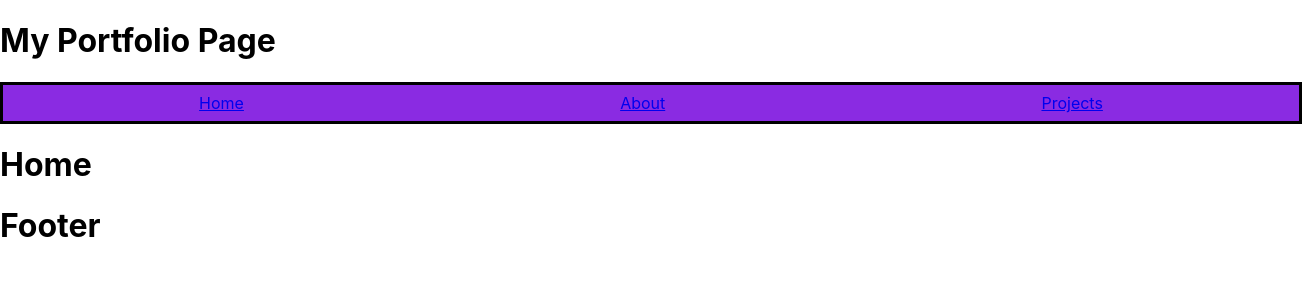
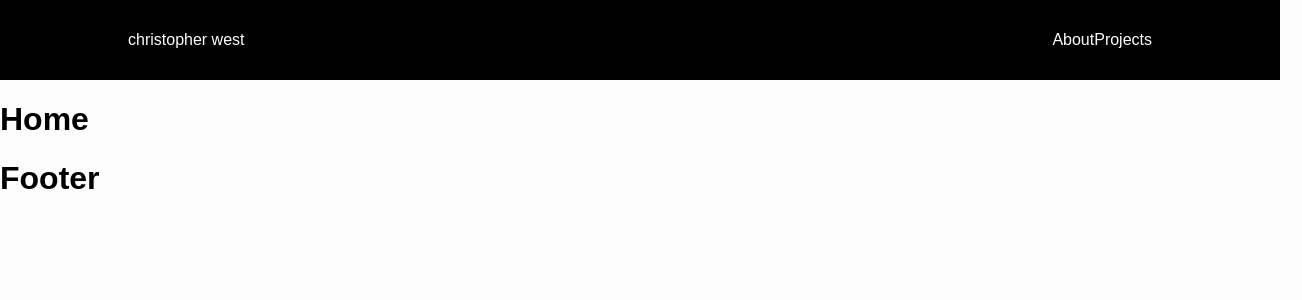
Before and after one commit to cwest9400/frontend-fullstack-portfolio, a React (Create React App) app: page / in a window 1280 px wide. Shown: the top 300 px of the page, 1302 px wide, since content can reach past the window. Built offline with nearby package versions, Linux system fonts and the light colour scheme.

Commit message:
installed sass, header styling

```diff
--- a/package.json
+++ b/package.json
@@ -11,6 +11,7 @@
     "react-router": "^6.6.1",
     "react-router-dom": "^6.6.1",
     "react-scripts": "5.0.1",
+    "sass": "^1.57.1",
     "web-vitals": "^2.1.4"
   },
   "scripts": {
--- a/public/index.html
+++ b/public/index.html
@@ -1,6 +1,7 @@
 <!DOCTYPE html>
 <html lang="en">
   <head>
+    <style> @import url('https://fonts.googleapis.com/css2?family=Open+Sans:ital,wght@0,300;0,400;0,500;0,600;0,700;0,800;1,300;1,400;1,500;1,600;1,700;1,800&display=swap'); </style>
     <meta charset="utf-8" />
     <link rel="icon" href="%PUBLIC_URL%/favicon.ico" />
     <meta name="viewport" content="width=device-width, initial-scale=1" />
@@ -24,7 +25,7 @@
       work correctly both with client-side routing and a non-root public URL.
       Learn how to configure a non-root public URL by running `npm run build`.
     -->
-    <title>React App</title>
+    <title>CW Portfolio</title>
   </head>
   <body>
     <noscript>You need to enable JavaScript to run this app.</noscript>
--- a/src/components/Header.js
+++ b/src/components/Header.js
@@ -1,16 +1,19 @@
 import { Link } from "react-router-dom"
-import "../style/nav.css"
+import "../style/output.css"
 
 function Header (props) {
     return (
         <header>
-        <h1>My Portfolio Page</h1>
-        <nav>
-            <div  className="nav-style">
-            <Link to="/">Home</Link>
+        <nav className="nav-header">
+
+                <div>
+            <Link to="/">christopher west</Link>
+            </div>
+            <div>
             <Link to="/about">About</Link>
             <Link to="/projects">Projects</Link>
             </div>
+
         </nav>
         </header>
     )
--- a/src/index.css
+++ b/src/index.css
@@ -1,6 +1,6 @@
 body {
   margin: 0;
-  font-family: -apple-system, BlinkMacSystemFont, 'Segoe UI', 'Roboto', 'Oxygen',
+  font-family: 'poppins', -apple-system, BlinkMacSystemFont, 'Segoe UI', 'Roboto', 'Oxygen',
     'Ubuntu', 'Cantarell', 'Fira Sans', 'Droid Sans', 'Helvetica Neue',
     sans-serif;
   -webkit-font-smoothing: antialiased;
--- /dev/null
+++ b/src/sass/_variables/_colors.scss
@@ -0,0 +1,5 @@
+$background-color: #fdfdfd;
+$primary-color: #000000;
+$secondary-color: #ffffff;
+$article-color: #266573;
+$aside-color: rgb(170, 227, 200);
--- /dev/null
+++ b/src/sass/_variables/_fonts.scss
@@ -0,0 +1 @@
+$primary-font: 'poppins', sans-serif;
--- /dev/null
+++ b/src/sass/_variables/_index.scss
@@ -0,0 +1,3 @@
+// @forward is similar to required keyword - same concept
+@forward './_colors';
+@forward './_fonts';
--- /dev/null
+++ b/src/sass/input.scss
@@ -0,0 +1,29 @@
+//Sass variable
+@use "_variables" as *;
+
+body {
+    background-color: $background-color;
+    font-family: $primary-font;
+    color: $primary-color;
+}
+
+header {
+    background-color: $primary-color;
+    color: $background-color;
+    position: sticky;
+    top: 0;
+
+}
+
+a {
+    text-decoration: none;
+    color: $background-color;
+}
+
+.nav-header {
+    display: flex;
+    height: 80px;
+    align-items: center;
+    justify-content: space-between;
+    margin: 0 10% 0 10%;
+}
--- /dev/null
+++ b/src/style/output.css
@@ -0,0 +1,27 @@
+body {
+  background-color: #fdfdfd;
+  font-family: "poppins", sans-serif;
+  color: #000000;
+}
+
+header {
+  background-color: #000000;
+  color: #fdfdfd;
+  position: sticky;
+  top: 0;
+}
+
+a {
+  text-decoration: none;
+  color: #fdfdfd;
+}
+
+.nav-header {
+  display: flex;
+  height: 80px;
+  align-items: center;
+  justify-content: space-between;
+  margin: 0 10% 0 10%;
+}
+
+/*# sourceMappingURL=output.css.map */
```
Also changed, not shown: 2 other files (tests, documents, lock files or other folders).
